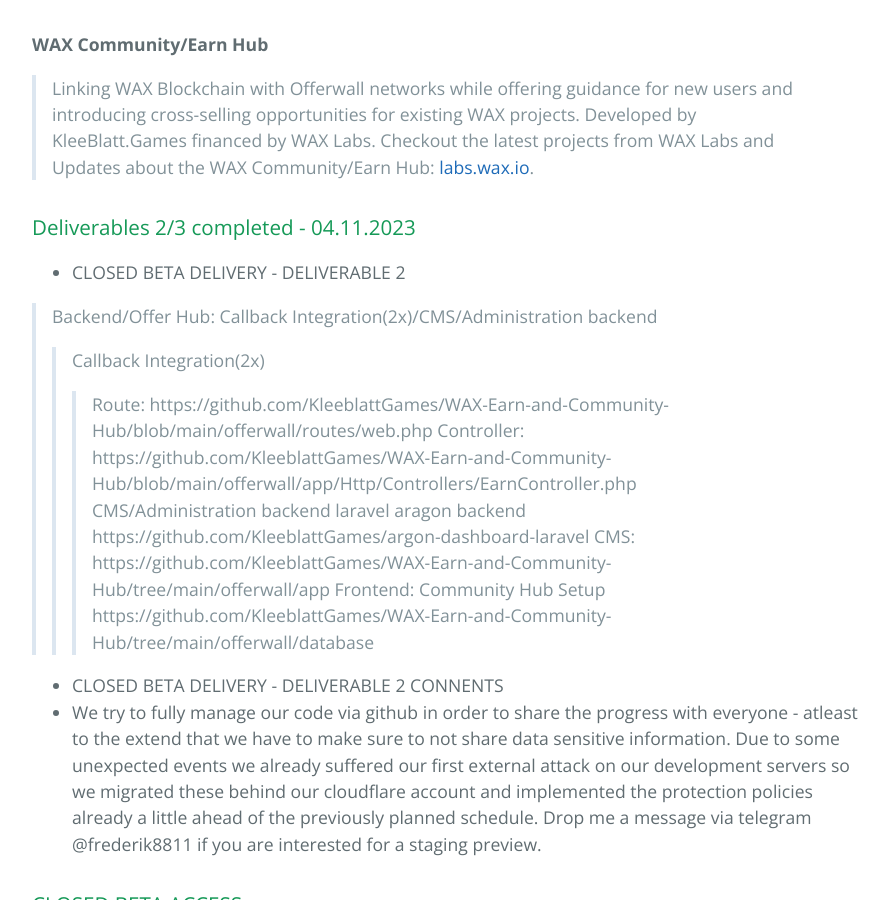
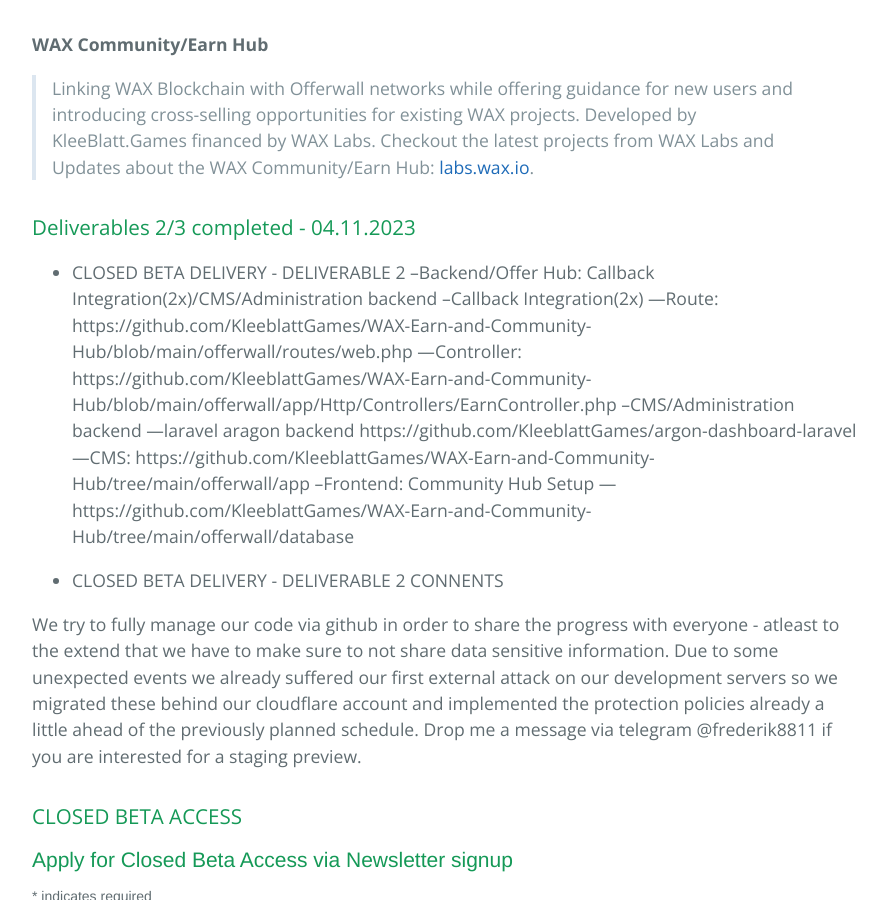
Before and after one commit to KleeblattGames/KleeblattGames.github.io, a Jekyll site: the page built from index.md, in a window 1280 px wide and 900 px high, scrolled down 384 px. Shown: the whole window, without its empty margins (192-1079 px from the left). Built offline with Jekyll 4.4.1, drawn with Linux system fonts in a browser that asks for light colours; comment, search, counter and statistics services are not loaded; part of the change alters nothing that is shown.

```diff
--- a/index.md
+++ b/index.md
@@ -14,19 +14,18 @@ layout: default
 ### Deliverables 2/3 completed - 04.11.2023
 
 - CLOSED BETA DELIVERY - DELIVERABLE 2
-
-> Backend/Offer Hub: Callback Integration(2x)/CMS/Administration backend
->> Callback Integration(2x)
->>> Route: https://github.com/KleeblattGames/WAX-Earn-and-Community-Hub/blob/main/offerwall/routes/web.php
->>> Controller: https://github.com/KleeblattGames/WAX-Earn-and-Community-Hub/blob/main/offerwall/app/Http/Controllers/EarnController.php
->> CMS/Administration backend
->>> laravel aragon backend https://github.com/KleeblattGames/argon-dashboard-laravel
->>> CMS: https://github.com/KleeblattGames/WAX-Earn-and-Community-Hub/tree/main/offerwall/app
-> Frontend: Community Hub Setup
->> https://github.com/KleeblattGames/WAX-Earn-and-Community-Hub/tree/main/offerwall/database
+  --Backend/Offer Hub: Callback Integration(2x)/CMS/Administration backend
+  --Callback Integration(2x)
+  ---Route: https://github.com/KleeblattGames/WAX-Earn-and-Community-Hub/blob/main/offerwall/routes/web.php
+  ---Controller: https://github.com/KleeblattGames/WAX-Earn-and-Community-Hub/blob/main/offerwall/app/Http/Controllers/EarnController.php
+  --CMS/Administration backend
+  ---laravel aragon backend https://github.com/KleeblattGames/argon-dashboard-laravel
+  ---CMS: https://github.com/KleeblattGames/WAX-Earn-and-Community-Hub/tree/main/offerwall/app
+  --Frontend: Community Hub Setup
+  ---https://github.com/KleeblattGames/WAX-Earn-and-Community-Hub/tree/main/offerwall/database
 
 - CLOSED BETA DELIVERY - DELIVERABLE 2 CONNENTS
--
+
 We try to fully manage our code via github in order to share the progress with everyone - atleast to the extend that we have to make sure to not share data sensitive information. Due to some unexpected events we already suffered our first external attack on our development servers so we migrated these behind our cloudflare account and implemented the protection policies already a little ahead of the previously planned schedule. Drop me a message via telegram @frederik8811 if you are interested for a staging preview.
 
 
```
